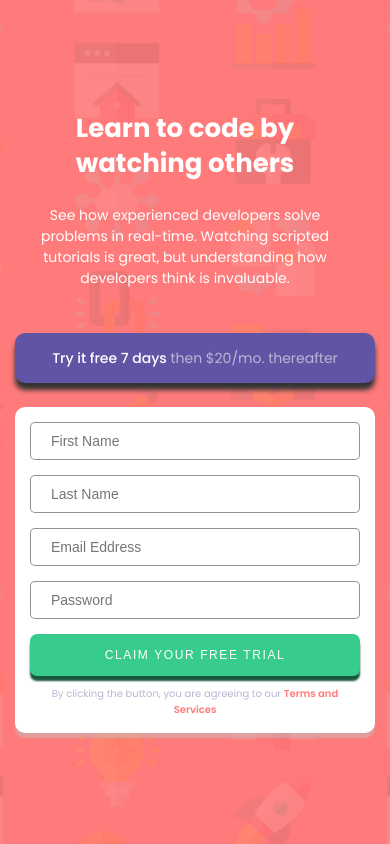
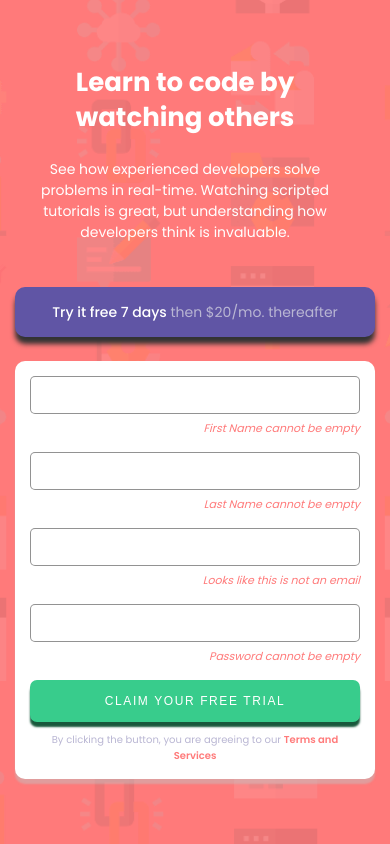
Before and after one commit to visockijanatolij1-sys/intro-component-with-signup-form, a plain HTML site: page index.html in a window 390 px wide. Drawn offline with Linux system fonts and the light colour scheme.

Commit message:
error state

```diff
--- a/index.html
+++ b/index.html
@@ -20,10 +20,25 @@
                         <p class="form-hero_banner-text">Try it free 7 days <span>then $20/mo. thereafter</span></p>
                     </div>
                     <form action="submit" class="form-hero">
-                        <input type="text" class="form-input input-name" placeholder="First Name">
-                        <input type="text" class="form-input input-last_name" placeholder="Last Name">
-                        <input type="text" class="form-input input-email" placeholder="Email Eddress">
-                        <input type="text" class="form-input input-password" placeholder="Password">
+                        <div class="form-group">
+                            <input type="text" class="form-input input-name">
+                            <p class="error-message">First Name cannot be empty</p>
+                        </div>
+
+                        <div class="form-group">
+                            <input type="text" class="form-input input-last_name">
+                            <p class="error-message">Last Name cannot be empty</p>
+                        </div>
+
+                        <div class="form-group">
+                            <input type="text" class="form-input input-email">
+                            <p class="error-message">Looks like this is not an email</p>
+                        </div>
+
+                        <div class="form-group">
+                            <input type="text" class="form-input input-password">
+                            <p class="error-message">Password cannot be empty</p>
+                        </div>
 
                         <button type="submit" class="form-submit">CLAIM YOUR FREE TRIAL</button>
 
--- a/scss/_base.scss
+++ b/scss/_base.scss
@@ -21,3 +21,13 @@ html, body{
     background-size: cover;
 
 }
+
+@media (max-width: 424.98px) {
+    html, body{
+        background-color: variables.$red;
+        background-image: url("../image/bg-intro-mobile.png");
+        background-repeat: no-repeat;
+        background-position: center;
+        background-size: cover;
+    }
+}
--- a/scss/_hero.scss
+++ b/scss/_hero.scss
@@ -72,6 +72,9 @@
     padding: 34px;
     box-shadow: 0px 5px 2px #c2c0c080;
 }
+.form-group {
+  position: relative;
+}
 .form-input{
     display: block;
     padding: 14px 30px;
@@ -80,6 +83,7 @@
     color: variables.$gray;
     font-weight: 700;
     font-size: 14px;
+    width: 100%;
 }
 .form-input::placeholder{
     font-size: 14px;
@@ -149,6 +153,9 @@
         border-radius: 5px;
         font-weight: 500;
     }
+    .form-input.error{
+        border: 1px solid variables.$red;
+    }
     .form-input::placeholder{
         font-weight: 500;
     }
@@ -162,3 +169,22 @@
     }
 
 }
+
+// =================== error state
+
+.form-input.error{
+    border: 2px solid variables.$red;
+    background-image: url("../image/icon-error.svg");
+    background-repeat: no-repeat;
+    background-position: right 20px center;
+    background-size: 20px 20px;
+    padding-right: 55px;
+}
+
+.error-message {
+    color: hsl(0, 100%, 74%);
+    font-size: 11px;
+    font-style: italic;
+    text-align: right;
+    margin-top: 6px;
+}
```
Also changed, not shown: css/style.css, 1 other file.
